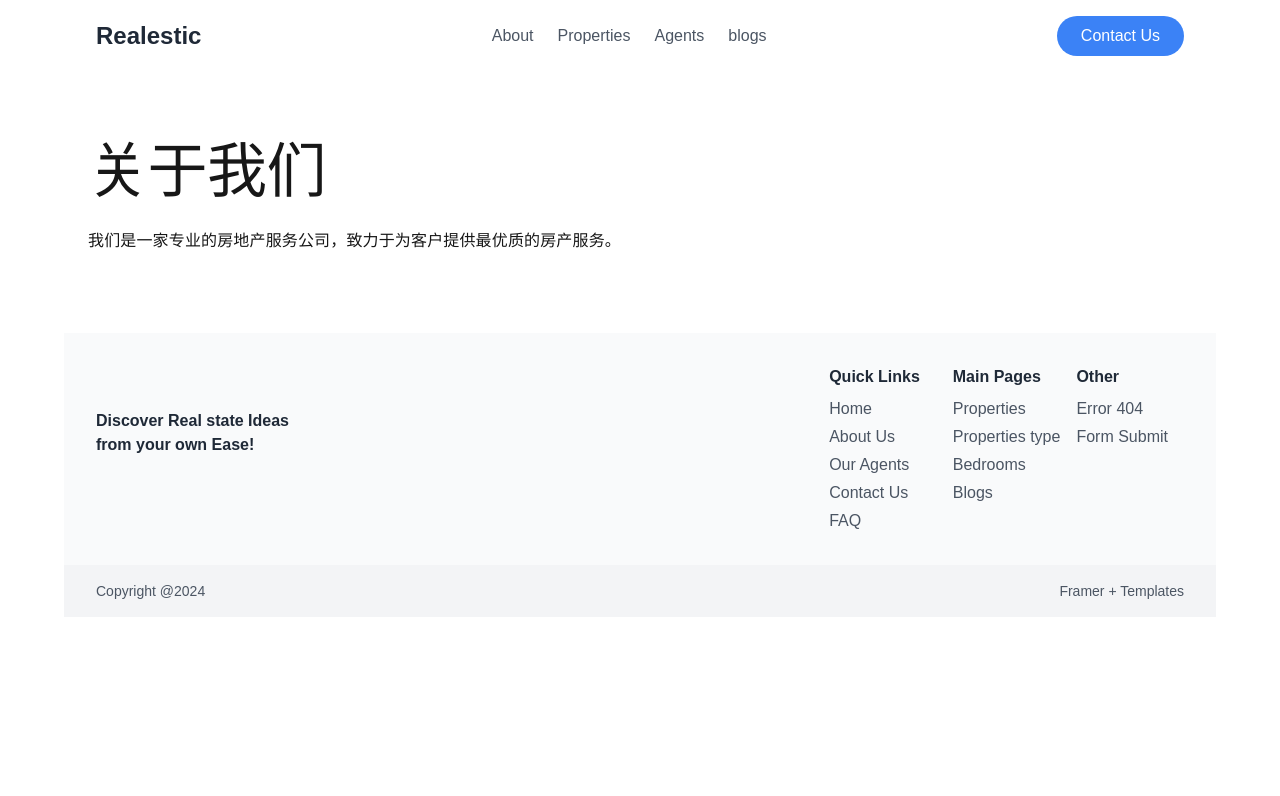
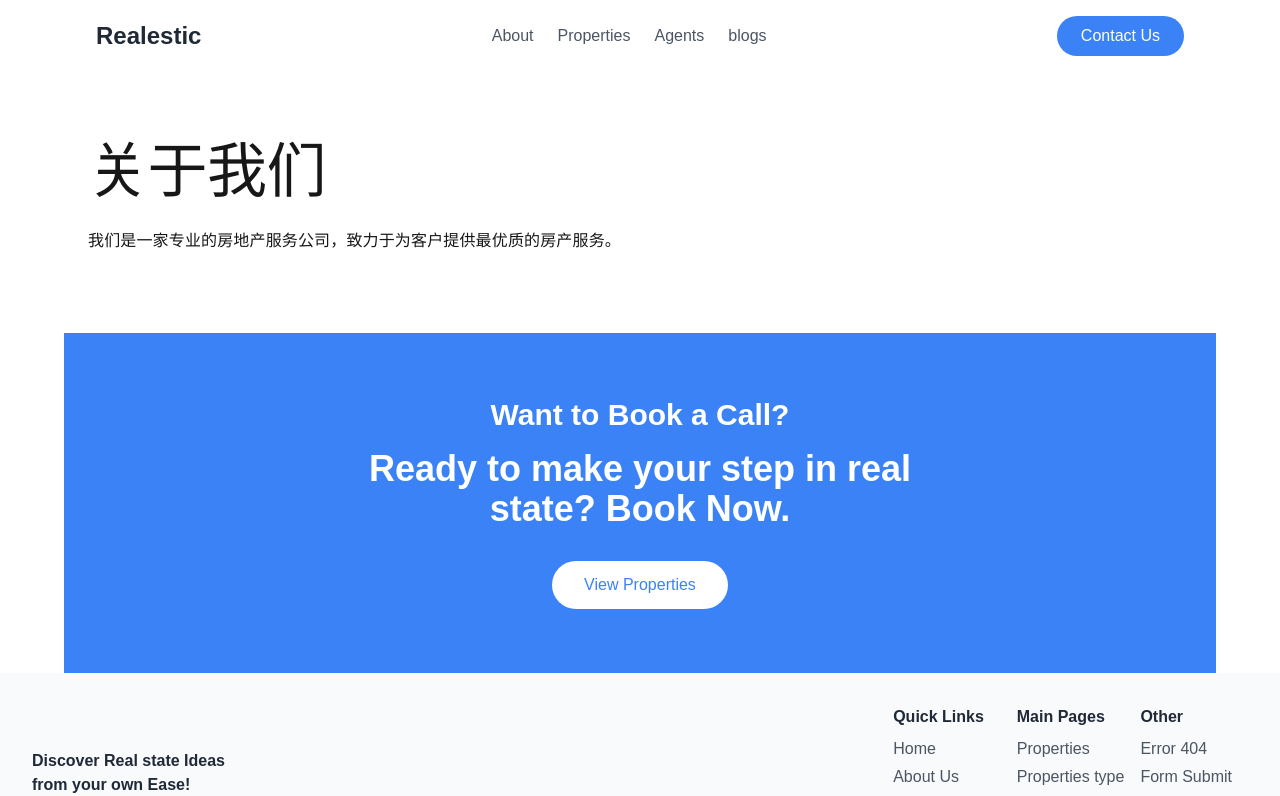
Before and after one commit to Yuki-kykyky/layout-demos, a Next.js app: page /about in a window 1280 px wide. Shown: the top 796 px of the page. Built offline with nearby package versions, Linux system fonts and the light colour scheme.

Commit message:
feat: update shared layout

```diff
--- a/app/components/screen-to-code/stc-v2.tsx
+++ b/app/components/screen-to-code/stc-v2.tsx
@@ -1,23 +1,18 @@
-import React from "react";
-import { Box, Container } from "@mui/material";
-import { Header } from "@/app/components/screen-to-code/components/v2/header";
+import { BlogsSection } from "@/app/components/screen-to-code/components/v2/blogs-section";
+import { FeaturesSection } from "@/app/components/screen-to-code/components/v2/features-section";
 import { HeaderBanner } from "@/app/components/screen-to-code/components/v2/header-banner";
-import { VisionSection } from "@/app/components/screen-to-code/components/v2/vision-section";
-import { PropertiesSection } from "@/app/components/screen-to-code/components/v2/properties-section";
-import { FeaturesSection } from "@/app/components/screen-to-code/components/v2/features-section";
 import { HorizontalCardSection } from "@/app/components/screen-to-code/components/v2/horizontal-card-section";
 import { HowItWorkSection } from "@/app/components/screen-to-code/components/v2/how-it-work-section";
+import { PropertiesSection } from "@/app/components/screen-to-code/components/v2/properties-section";
+import { TestimonialsSection } from "@/app/components/screen-to-code/components/v2/testimonials-section";
+import { VisionSection } from "@/app/components/screen-to-code/components/v2/vision-section";
 import { WhyChooseSection } from "@/app/components/screen-to-code/components/v2/why-choose-section";
-import { TestimonialsSection } from "@/app/components/screen-to-code/components/v2/testimonials-section";
-import { BlogsSection } from "@/app/components/screen-to-code/components/v2/blogs-section";
-import { FooterBanner } from "@/app/components/screen-to-code/components/v2/footer-banner";
-import { Footer } from "@/app/components/screen-to-code/components/v2/footer";
+import { SharedLayout } from "../shared-layout";
+import React from "react";
 
 export const STCv2 = () => {
   return (
-    <Box>
-      <Container maxWidth={"lg"}>
-        <Header />
+    <SharedLayout>
       <HeaderBanner />
       <VisionSection />
       <PropertiesSection />
@@ -27,9 +22,6 @@ export const STCv2 = () => {
       <WhyChooseSection />
       <TestimonialsSection />
       <BlogsSection />
-        <FooterBanner />
-        <Footer />
-      </Container>
-    </Box>
+    </SharedLayout>
   );
 };
--- a/app/components/shared-layout.tsx
+++ b/app/components/shared-layout.tsx
@@ -2,6 +2,7 @@ import React from "react";
 import { Header } from "@/app/components/screen-to-code/components/v2/header";
 import { Footer } from "@/app/components/screen-to-code/components/v2/footer";
 import { Container } from "@mui/material";
+import { FooterBanner } from "./screen-to-code/components/v2/footer-banner";
 
 interface SharedLayoutProps {
   children: React.ReactNode;
@@ -9,10 +10,13 @@ interface SharedLayoutProps {
 
 export function SharedLayout({ children }: SharedLayoutProps) {
   return (
-    <Container maxWidth={"lg"}>
-      <Header />
-      <main className="flex-grow">{children}</main>
+    <>
+      <Container maxWidth={"lg"}>
+        <Header />
+        <main className="flex-grow">{children}</main>
+        <FooterBanner />
+      </Container>
       <Footer />
-    </Container>
+    </>
   );
 }
```
Lines whose indentation alone changed are shown as unchanged.
